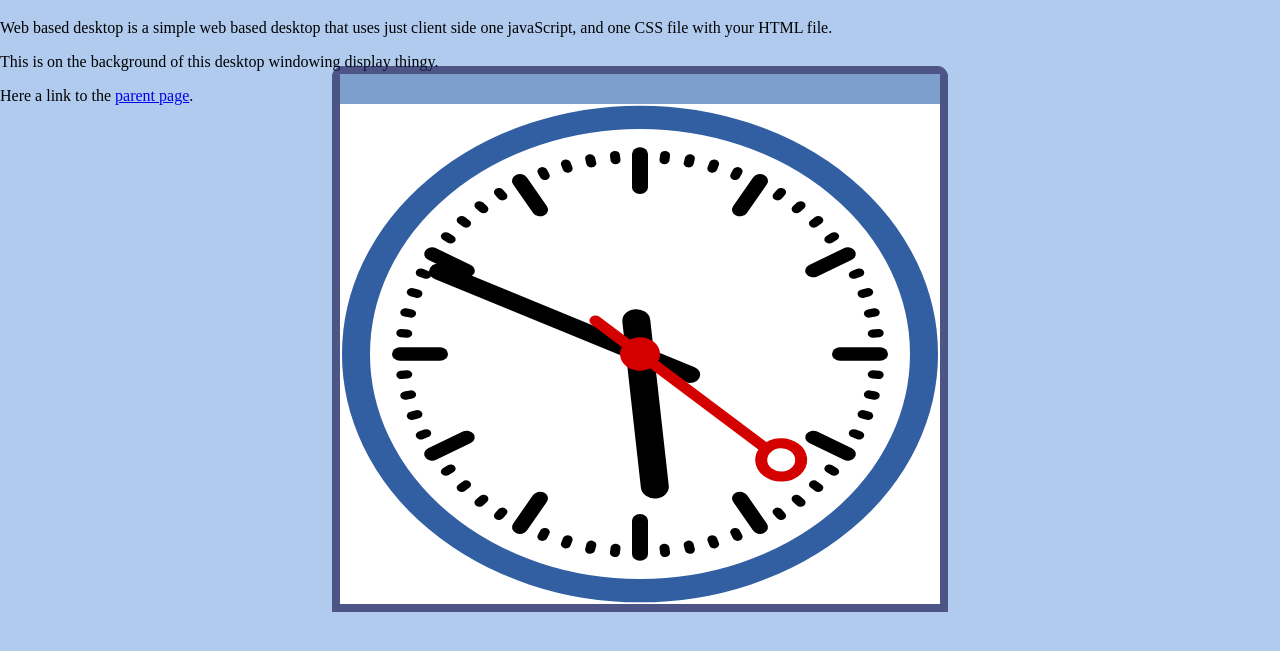
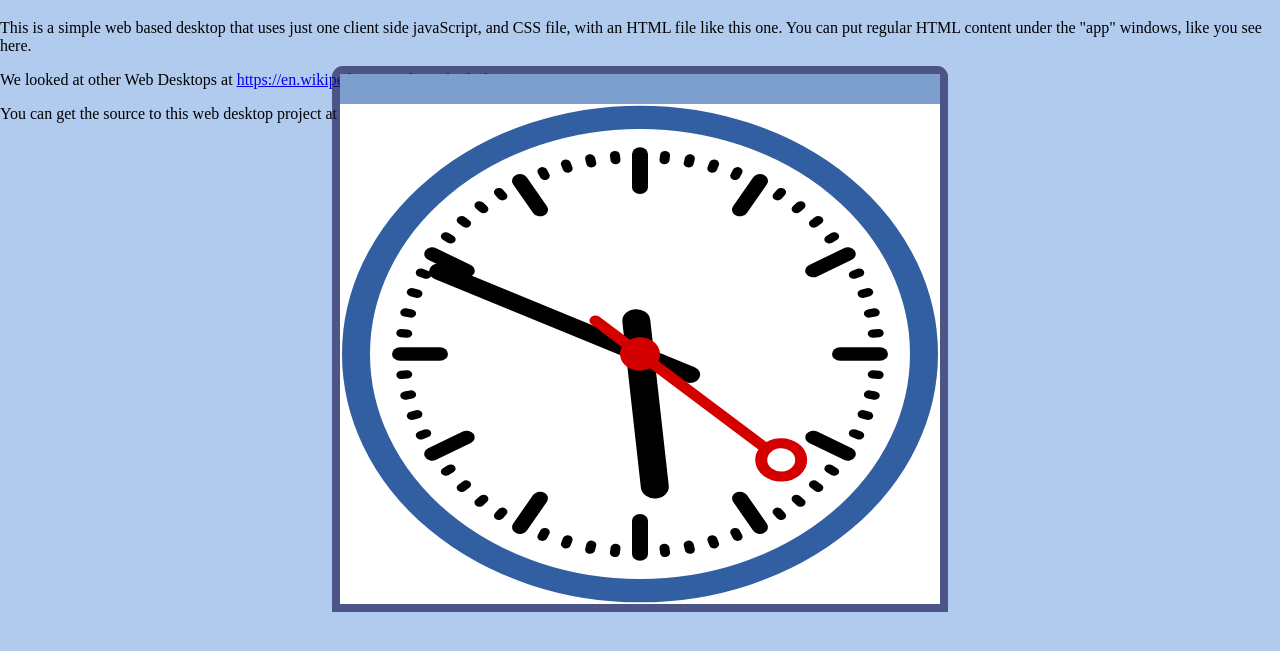
Before and after one commit to vtwireless/webtop, a plain HTML site: page webtop_test.html in a window 1280 px wide. Shown: the part 61-712 px from the top of the page. Drawn offline with Linux system fonts and the light colour scheme.

Commit message:
Saving Work

```diff
--- a/webtop_test.html
+++ b/webtop_test.html
@@ -56,17 +56,25 @@ onload = function() {
     </script>
 
 
-    <title>Webtop Test</title>
+    <title>Webtop Example</title>
 </head>
 <body>
     <h1>Webtop</h1>
 
-    <p>Web based desktop is a simple web based desktop that
-    uses just client side one javaScript, and one CSS file
-    with your HTML file. </p>
-    <p>This is on the background of this desktop windowing
-    display thingy.</p>
-    <p>Here a link to the <a href="..">parent page</a>.</p>
+    <p>This is a simple web based desktop that
+    uses just one client side javaScript,
+    and CSS file, with an HTML file like this one.
+    You can put regular HTML content under the "app" windows,
+    like you see here.</p>
+
+    <p>We looked at other Web Desktops at <a
+           href="https://en.wikipedia.org/wiki/Web_desktop"
+        >https://en.wikipedia.org/wiki/Web_desktop</a>.</p>
+
+    <p>You can get the source to this web desktop project at on
+        github at <a
+           href="https://github.com/vtwireless/webtop"
+        >https://github.com/vtwireless/webtop</a>.</p>
 
 </body>
 </html>
```
